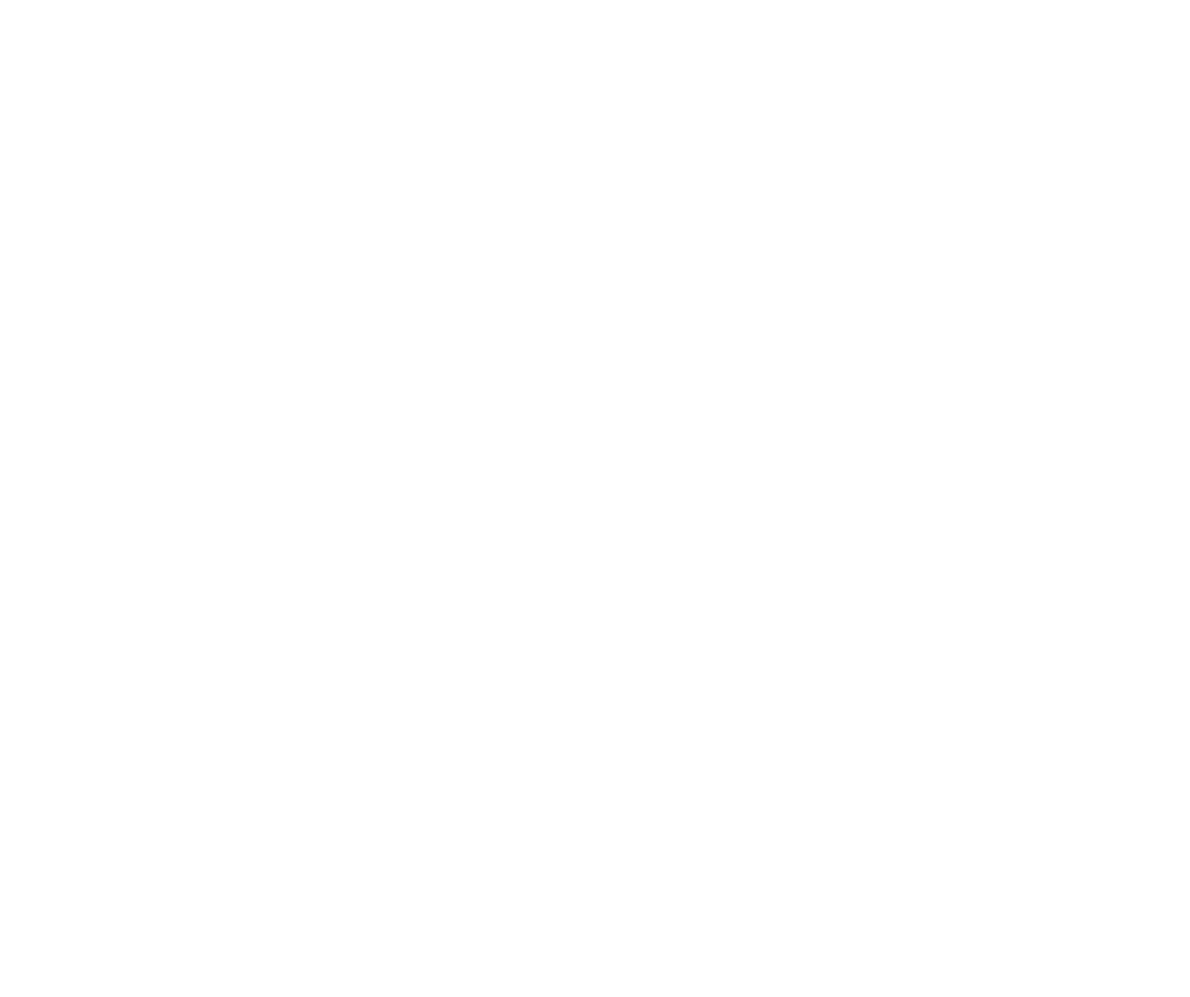
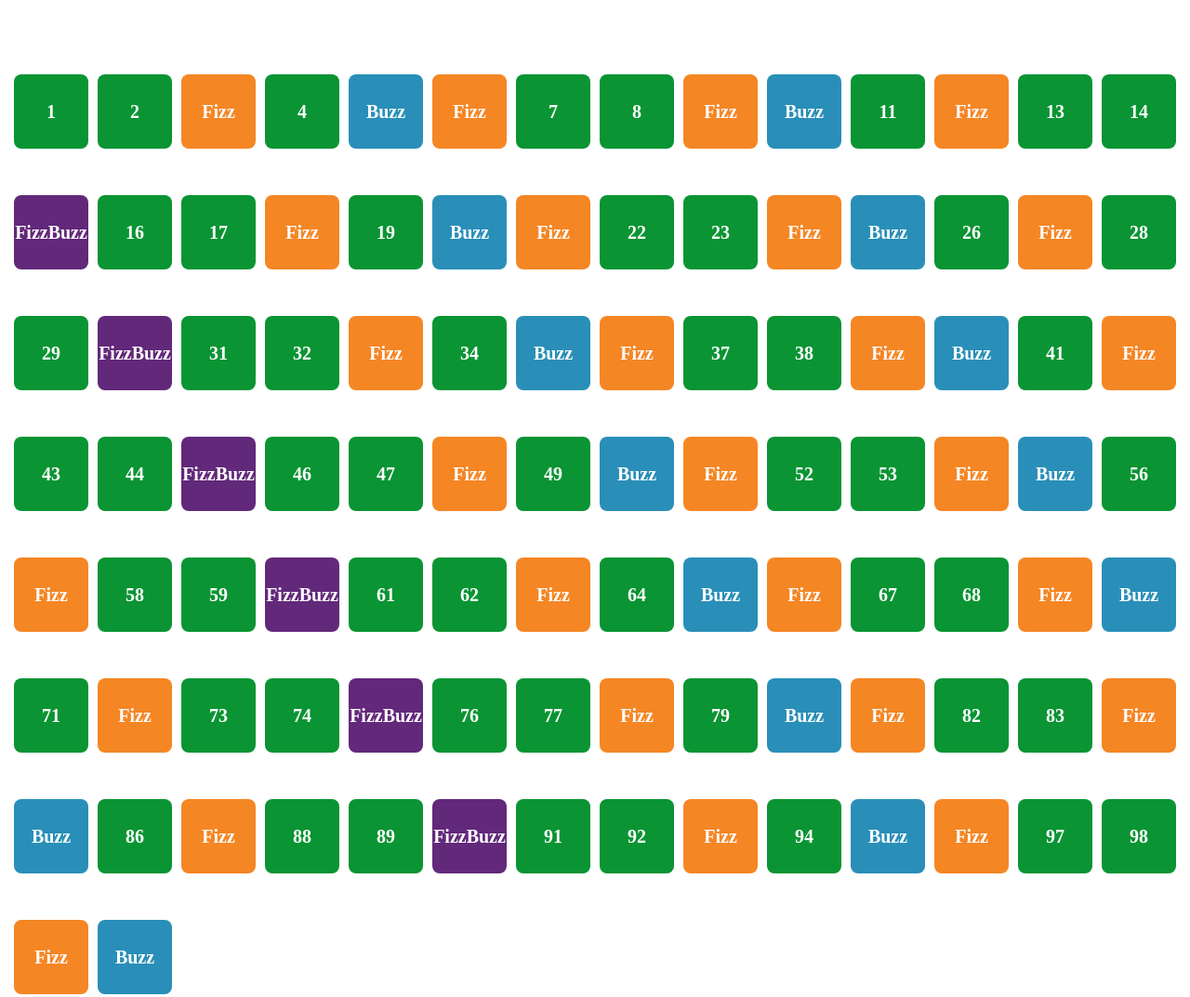
Before and after one commit to CesareFortunato/js-fizzbuzz, a plain HTML site: page index.html in a window 1280 px wide. Shown: the whole page at 93% size. Before the commit the page ends 800 px from the top, so only its background shows below. Drawn offline with Linux system fonts and the light colour scheme.

Commit message:
feat: grid + cells

```diff
--- a/index.html
+++ b/index.html
@@ -1,11 +1,23 @@
 <!DOCTYPE html>
 <html lang="en">
+
 <head>
     <meta charset="UTF-8">
     <meta name="viewport" content="width=device-width, initial-scale=1.0">
-    <title>Document</title>
+    <link rel="stylesheet" href="./styles/style.css">
+    <title>FizzBuzz</title>
 </head>
+
 <body>
+    <main>
+
+        <div class="grid" id="grid">
+
+        </div>
+
+    </main>
+
     <script src="./main.js"></script>
 </body>
+
 </html>
--- a/main.js
+++ b/main.js
@@ -1,14 +1,31 @@
+//VARIABLES
+const grid = document.getElementById("grid");
+
+
 
 for (let i = 1; i <= 100; i++) {
 
+    let value = "";
+    let cssClass = "";
+
     if (i % 3 === 0 && i % 5 === 0) {
-        console.log("FizzBuzz");
+        value = "FizzBuzz";
+        cssClass = "fizzbuzz";
     } else if (i % 3 === 0) {
-        console.log("Fizz");
+        value = "Fizz";
+        cssClass = "fizz";
     } else if (i % 5 === 0) {
-        console.log("Buzz");
+        value = "Buzz";
+        cssClass = "buzz";
     } else {
-        console.log(i);
+        value = i;
+        cssClass = "number";
     }
 
+    const cell = document.createElement("div");
+    cell.className = "cell " + cssClass;
+    cell.textContent = value;
+
+    grid.appendChild(cell);
+
 }
--- /dev/null
+++ b/styles/style.css
@@ -0,0 +1,39 @@
+div {
+    display: flex;
+    justify-content: center;
+    margin-top: 40px;
+}
+
+.grid {
+    display: grid;
+    grid-template-columns: repeat(auto-fill, 80px);
+    gap: 10px;
+}
+
+.cell {
+    width: 80px;
+    height: 80px;
+    display: flex;
+    justify-content: center;
+    align-items: center;
+    border-radius: 8px;
+    font-size: 20px;
+    font-weight: bold;
+    color: white;
+}
+
+.number {
+    background-color: #0a9433;
+}
+
+.fizz {
+    background-color: #f58624;
+}
+
+.buzz {
+    background-color: #298fb8;
+}
+
+.fizzbuzz {
+    background-color: #62287a;
+}
```
